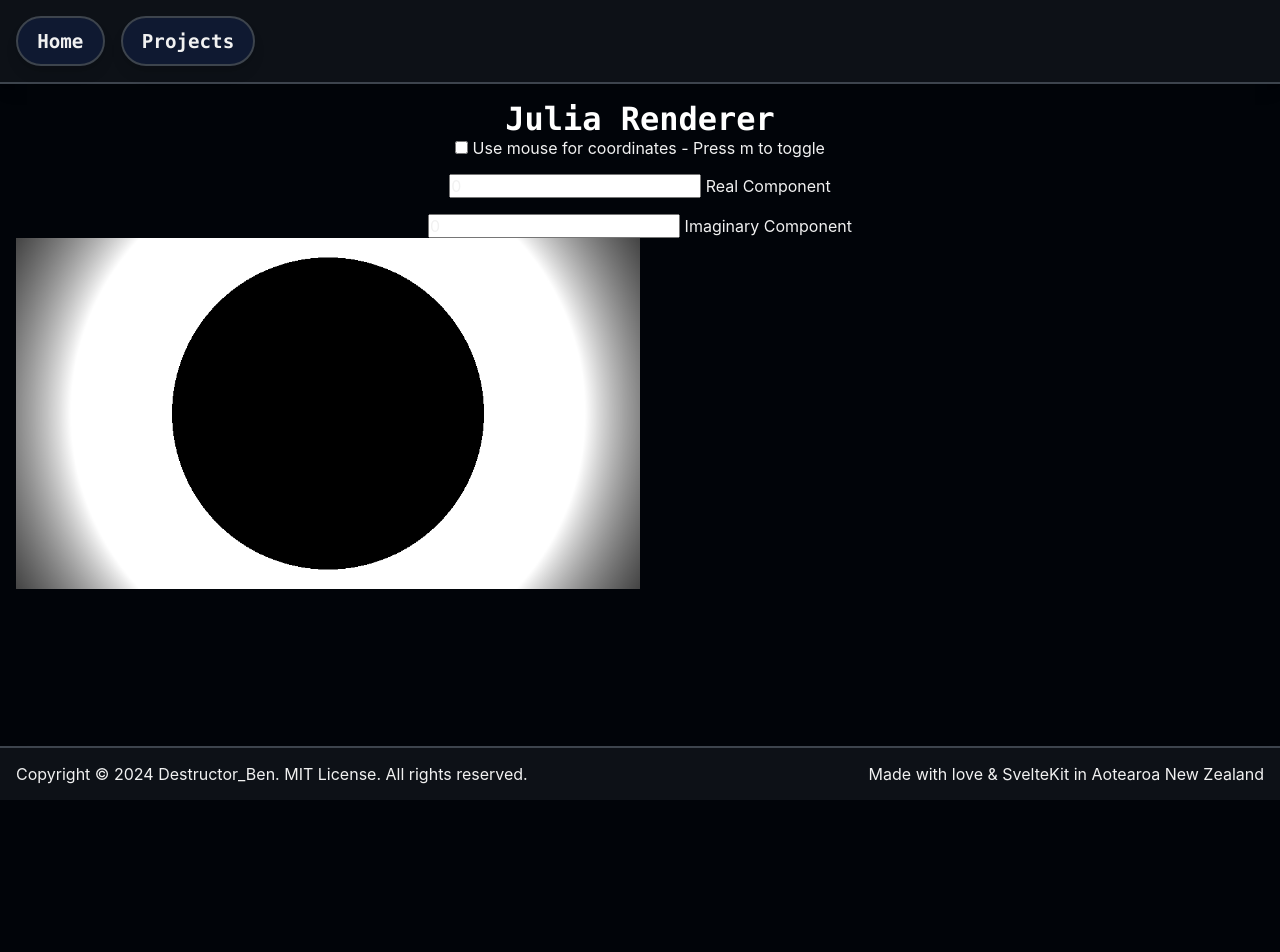
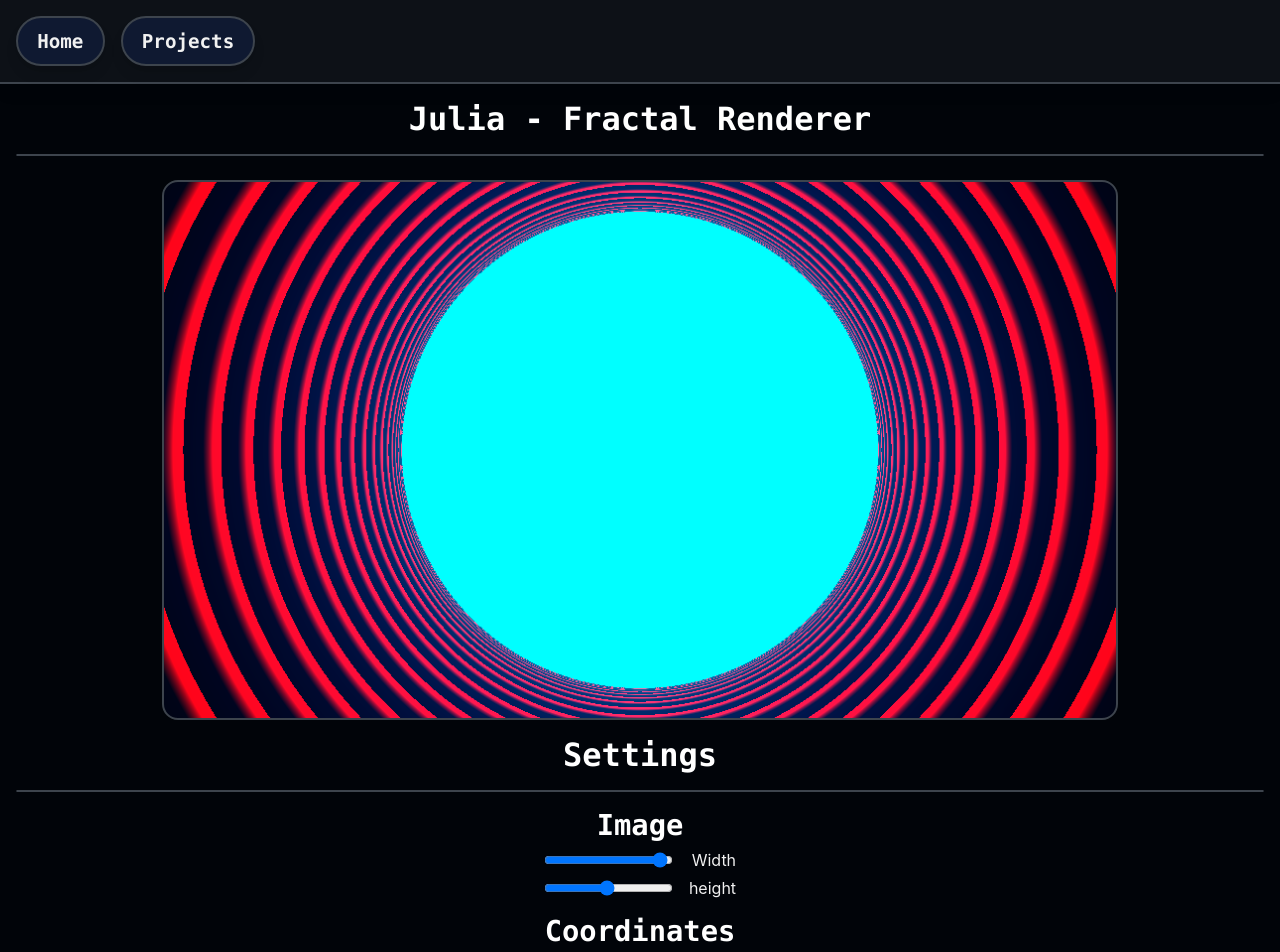
Before and after one commit to Destructor-Ben/destructor-ben.github.io, a SvelteKit app: page /projects/julia in a window 1280 px wide. Shown: the top 952 px of the page. Before the commit the page ends 800 px from the top, so only its background shows below. Built offline with nearby package versions, Linux system fonts and the light colour scheme.

Commit message:
Play around with shaders more

```diff
--- a/src/lib/julia/julia-renderer.ts
+++ b/src/lib/julia/julia-renderer.ts
@@ -16,7 +16,6 @@ import { mat4 } from "gl-matrix";
 // TODO: animation with keyframes and different interpolation types
 // TODO: random helpful article - https://developer.mozilla.org/en-US/docs/Web/API/WebGL_API/Tutorial/Adding_2D_content_to_a_WebGL_context#creating_the_square_plane
 export default class JuliaRenderer {
-  private canvas: HTMLCanvasElement | null;
   private gl: WebGL2RenderingContext | null = null;
   private vertexBuffer: WebGLBuffer | null = null;
 
@@ -28,7 +27,6 @@ export default class JuliaRenderer {
     Logger.log("Initializing...");
 
     // Initialize OpenGL
-    this.canvas = canvas;
     const gl = canvas.getContext("webgl2") as WebGL2RenderingContext;
 
     if (!gl) {
@@ -118,16 +116,12 @@ export default class JuliaRenderer {
         const imaginaryLocation = gl.getUniformLocation(program, "uImaginary");
 
         // Create transform matrix
-        if (!this.canvas) {
-          return;
-        }
-
-        const transform = mat4.create();
-        const aspectRatio = this.canvas.width / this.canvas.height;
+        const aspectRatio = config.width / config.height;
         const scale = 1;
         const halfWidth = scale / 2;
         const halfHeight = halfWidth * aspectRatio;
 
+        const transform = mat4.create();
         mat4.ortho(transform, -halfWidth, halfWidth, -halfHeight, halfHeight, -1, 1);
 
         // Set uniforms
@@ -166,6 +160,9 @@ export default class JuliaRenderer {
       return;
     }
 
+    // Start frame timer
+    const startTime = performance.now();
+
     // Clear
     gl.clear(gl.COLOR_BUFFER_BIT);
 
@@ -179,5 +176,10 @@ export default class JuliaRenderer {
 
     // Render
     gl.drawArrays(gl.TRIANGLE_STRIP, 0, 4);
+
+    // Calculate frame time
+    const endTime = performance.now();
+    const frameTime = endTime - startTime;
+    Logger.log(`Frame time: ${frameTime}ms`);
   }
 }
--- a/src/routes/projects/julia/+page.svelte
+++ b/src/routes/projects/julia/+page.svelte
@@ -2,10 +2,17 @@
   import JuliaRenderer from "$lib/julia/julia-renderer";
   import FractalType from "$lib/julia/fractal-type";
 
+  // Image settings
+  // TODO: fix
+  let imageWidth = $state(960);
+  let imageHeight = $state(540);
+
+  // Coordinates
   let useMouseForCoords = $state(false);
   let real = $state(0);
   let imaginary = $state(0);
 
+  // TODO: maybe make a JuliaCanvas component
   let canvas: HTMLCanvasElement;
   let renderer: JuliaRenderer;
 
@@ -34,7 +41,9 @@
     // Set the fractal info
     renderer.setFractal(FractalType.Julia, {
       real: real,
-      imaginary: imaginary
+      imaginary: imaginary,
+      width: imageWidth,
+      height: imageHeight,
     });
 
     // Draw
@@ -76,10 +85,33 @@
   <title>Julia - Destructor_Ben</title>
 </svelte:head>
 
-<h1>Julia Renderer</h1>
+<div class="root">
+  <h1>Julia - Fractal Renderer</h1>
+  <hr />
+
+  <canvas id="julia-canvas" width={imageWidth} height={imageHeight} bind:this={canvas}></canvas>
 
   <!-- Inputs -->
+  <h1>Settings</h1>
+  <hr />
+  <div class="inputs">
     <div>
+      <h2>Image</h2>
+
+      <label>
+        <input type="range" bind:value={imageWidth} min=100 max=1000 />
+        <span>Width</span>
+      </label>
+
+      <label>
+        <input type="range" bind:value={imageHeight} min=100 max=1000 />
+        <span>height</span>
+      </label>
+    </div>
+
+    <div>
+      <h2>Coordinates</h2>
+
       <label>
         <input type="checkbox" bind:checked={useMouseForCoords} />
         <span>Use mouse for coordinates - Press m to toggle</span>
@@ -95,18 +127,44 @@
         <span>Imaginary Component</span>
       </label>
     </div>
-
-<canvas id="julia-canvas" width="960" height="540" bind:this={canvas}></canvas>
+  </div>
+</div>
 
 <style>
+  .root {
+    display: flex;
+    flex-direction: column;
+    align-items: center;
+    gap: 0.5em;
+
+    canvas {
+      border: var(--border);
+      border-radius: 1em;
+      margin: 0.5em;
+      height: 540px;
+    }
+  }
+
+  .inputs {
+    display: flex;
+    flex-direction: column;
+    align-items: center;
+    gap: 1em;
+
     div {
       display: flex;
       flex-direction: column;
       align-items: center;
+      justify-content: space-between;
+      gap: 0.5em;
+
+      label {
+        display: flex;
+        align-items: center;
+        justify-content: space-between;
         gap: 1em;
+        width: 100%;
       }
-
-  canvas {
-    width: 50%;
+    }
   }
 </style>
```
Also changed, not shown: src/lib/julia/shaders/frag-julia.glsl, src/lib/julia/shaders/vert.glsl. Lines whose indentation alone changed are shown as unchanged.
